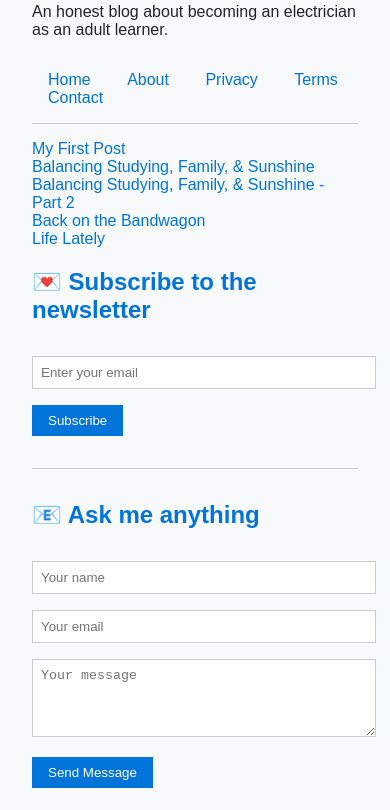
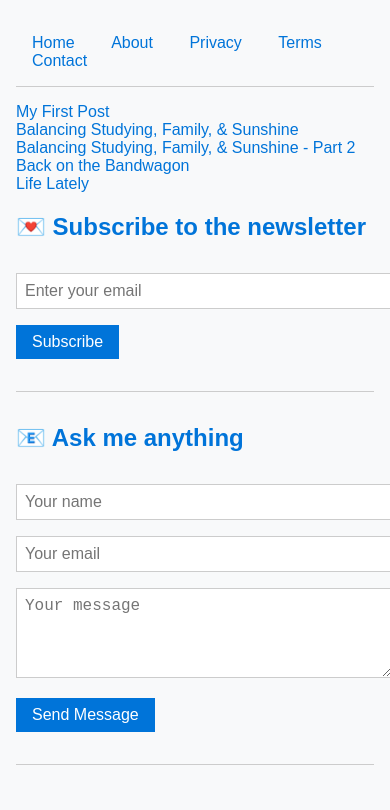
Before and after one commit to AlexSD92/WattTheVolt, a plain HTML site: page index.html in a window 390 px wide. Shown: the part 110-920 px from the top of the page. Drawn offline with Linux system fonts and the light colour scheme.

Commit message:
Mobile update

```diff
--- a/css/style.css
+++ b/css/style.css
@@ -37,3 +37,18 @@ button {
     border: none;
     cursor: pointer;
 }
+
+
+@media (max-width: 768px) {
+    body {
+        padding: 1rem;
+    }
+
+    h1, h2 {
+        font-size: 1.5rem;
+    }
+
+    input, textarea, button {
+        font-size: 1rem;
+    }
+}
--- a/index.html
+++ b/index.html
@@ -1,6 +1,7 @@
 <!DOCTYPE html>
 <html lang="en">
     <head>
+    <meta name="viewport" content="width=device-width, initial-scale=1.0">
         <meta charset="UTF-8" />
         <title>WattTheVolt</title>
         <link rel="stylesheet" href="css/style.css" />
```
Also changed, not shown: about.html (+1 -0 lines), contact.html (+1 -0 lines), privacy-policy.html (+1 -0 lines), terms-of-service.html (+1 -0 lines), thank-you-email.html (+1 -0 lines), thank-you-sub.html (+1 -0 lines).
